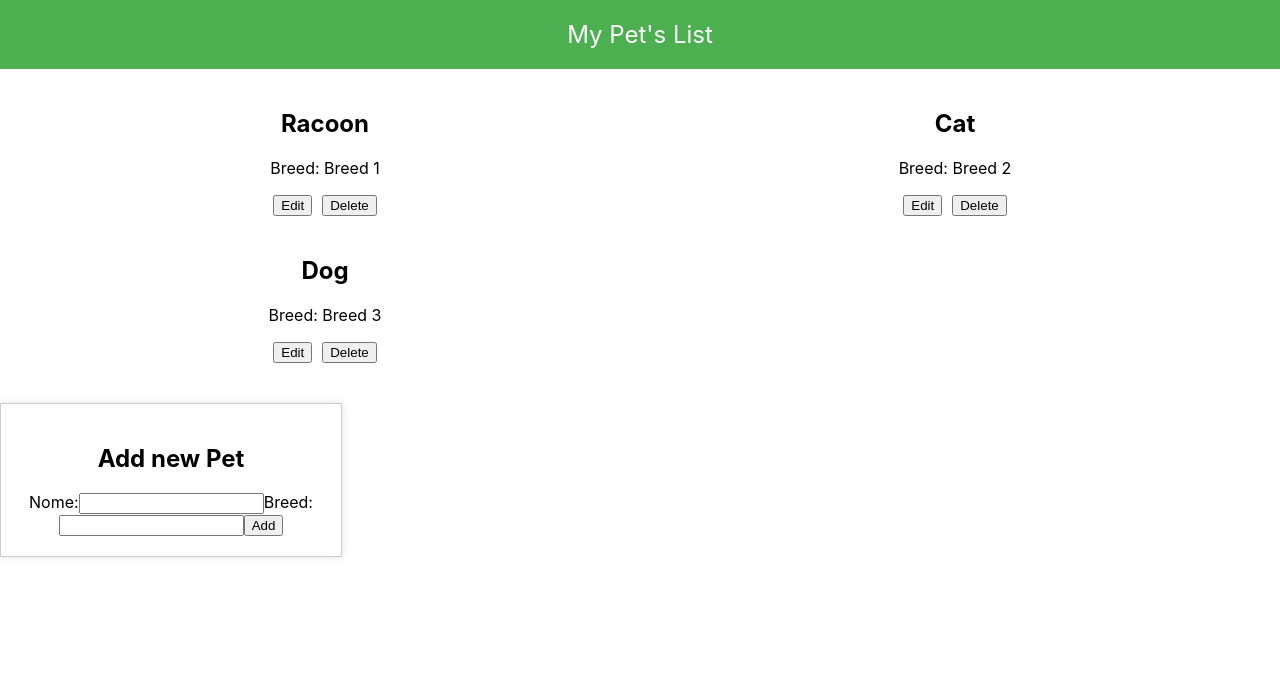
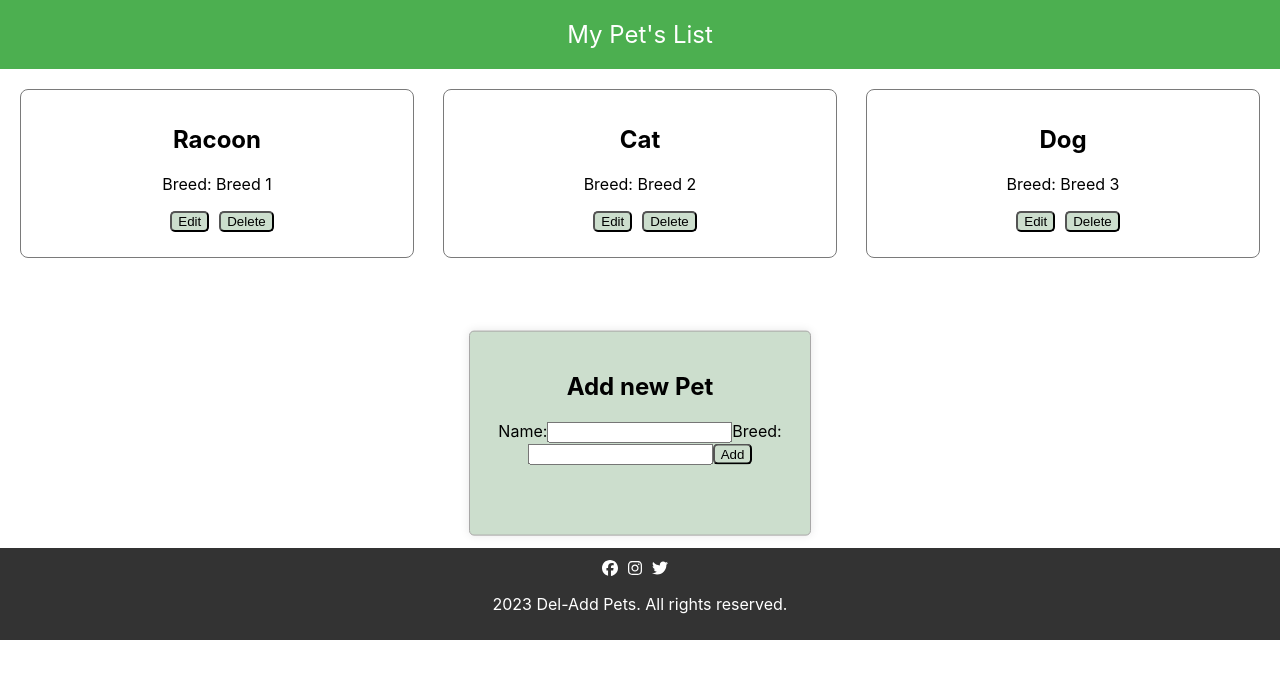
Before and after one commit to vivignutz/deladdpets, a React (Create React App) app: page / in a window 1280 px wide. Both pictures are taken after a click on the button "Add Pet". Shown: the top 678 px of the page. Built offline with nearby package versions, Linux system fonts and the light colour scheme.

Commit message:
Styled cards, app, footer, added button

```diff
--- a/package.json
+++ b/package.json
@@ -3,6 +3,9 @@
   "version": "0.1.0",
   "private": true,
   "dependencies": {
+    "@fortawesome/fontawesome-svg-core": "^6.5.1",
+    "@fortawesome/free-brands-svg-icons": "^6.5.1",
+    "@fortawesome/react-fontawesome": "^0.2.0",
     "@testing-library/jest-dom": "^5.17.0",
     "@testing-library/react": "^13.4.0",
     "@testing-library/user-event": "^13.5.0",
--- a/src/App.css
+++ b/src/App.css
@@ -9,6 +9,7 @@ body {
 }
 
 .Header {
+  position: static;
   background-color: #4caf50;
   padding: 20px;
   text-align: center;
@@ -43,3 +44,26 @@ body {
   font-size: 16px;
   margin-top: 10px;
 }
+
+.form-container {
+  position: relative;
+  margin-top: 10px;
+}
+
+.footer-container {
+  background-color: #333;
+  color: white;
+  text-align: center;
+  padding: 10px;
+}
+
+.footer-content {
+  display: flex;
+  flex-direction: column;
+}
+
+.social-media-links a {
+  color: white;
+  margin-right: 10px;
+  text-decoration: none;
+}
--- a/src/App.js
+++ b/src/App.js
@@ -1,6 +1,7 @@
 import React, { useState } from 'react';
 import PetList from './PetList';
 import Header from './Header';
+import Footer from './Footer';
 import './App.css';
 
 function App() {
@@ -14,8 +15,7 @@ function App() {
     <div className="App">
       <Header />
       <PetList pets={pets} setPets={setPets} />
-      {/* Aqui está faltando o componente Footer. Certifique-se de importá-lo e defini-lo */}
-      {/* <Footer /> */}
+      <Footer />
     </div>
   );
 }
--- a/src/Footer.css
+++ b/src/Footer.css
@@ -0,0 +1,15 @@
+footer {
+    background-color: #333;
+    color: white;
+    text-align: center;
+    padding: 20px;
+}
+
+.footer-content {
+    display: flex;
+    flex-direction: column;
+}
+
+.social-media-links {
+    margin-bottom: 15px;
+}
--- a/src/Footer.js
+++ b/src/Footer.js
@@ -1,12 +1,21 @@
 import React from "react";
+import { FontAwesomeIcon } from "@fortawesome/react-fontawesome";
+import { faFacebook, faInstagram, faTwitter } from "@fortawesome/free-brands-svg-icons";
 
 const Footer = () => {
-const message = "This is a footer under construction.";
+    const message = "2023 Del-Add Pets. All rights reserved.";
 
     return (
-    <footer>
-        <h4>{message}</h4>
-    </footer>
+        <footer className="footer-container">
+            <div className="footer-content">
+                <div className="social-media-links">
+                    <a href="https://facebook.com/"><FontAwesomeIcon icon={faFacebook} /></a>
+                    <a href="https://instagram.com/"><FontAwesomeIcon icon={faInstagram} /></a>
+                    <a href="https://twitter.com/"><FontAwesomeIcon icon={faTwitter} /></a>
+                </div>
+                <p>{message}</p>
+            </div>
+        </footer>
     );
 }
 
--- a/src/PetCard.css
+++ b/src/PetCard.css
@@ -0,0 +1,20 @@
+.pet-card {
+    border: 1px solid #7a7a7a;
+    border-radius: 10px;
+    padding: 15px;
+    margin-bottom: 20px;
+    background-color: #fff;
+}
+
+.button-group {
+    margin-top: 10px;
+}
+
+.delete-button,
+.edit-button,
+.add-pet-button {
+    margin-left: 10px;
+    margin-bottom: 10px;
+    background-color: #ccdecd;
+    border-radius: 5px;
+}
--- a/src/PetCard.js
+++ b/src/PetCard.js
@@ -36,7 +36,6 @@ function PetCard({ pet, setPets }) {
         <>
           <label>
             Name:
-            Name:
             <input
               type="text"
               name="name"
@@ -46,16 +45,14 @@ function PetCard({ pet, setPets }) {
           </label>
           <label>
             Breed:
-            Breed:
             <input
+              className='input'
               type="text"
               name="breed"
               value={editedPet.breed}
               onChange={handleChange}
             />
           </label>
-          <button onClick={handleSave}>Save</button>
-          <button onClick={handleCancel}>Cancel</button>
           <button onClick={handleSave}>Save</button>
           <button onClick={handleCancel}>Cancel</button>
         </>
--- a/src/PetList.css
+++ b/src/PetList.css
@@ -7,10 +7,17 @@
 }
 
 .pet-card {
-  width: calc(50% - 10px);
+  width: calc(30% - 10px);
+  border: 1px solid #7a7a7a;
+  border-radius: 8px;
+  padding: 15px;
   margin-bottom: 20px;
-  border-color: #7a7a7a;
-  border-radius: 5%;
+  background-color: #fff;
+}
+
+.input {
+  width: auto;
+  padding-right: 10px;
 }
 
 .button-group {
@@ -19,17 +26,50 @@
 
 .delete-button {
   margin-left: 10px;
+  margin-bottom: 10px;
+  background-color: #ccdecd;
+  border-radius: 5px;
+}
+
+.edit-button {
+  margin-left: 10px;
+  margin-bottom: 10px;
+  background-color: #ccdecd;
+  border-radius: 5px;
+}
+
+.add-pet-button {
+/*   margin-left: 10px; */
+  margin-bottom: 50px;
+  background-color: #ccdecd;
+  border-radius: 5px;
 }
 
 .add-pet-form {
   margin-top: 20px;
-  border: 1px solid #ccc;
+  border: 1px solid #a8a7a7;
+  border-radius: 5px;
   padding: 20px;
   width: 300px;
   box-shadow: 0 0 10px rgba(0, 0, 0, 0.1);
+  background-color: #ccdecd;
 }
 
-.PetCard {
+.form-container {
+  min-height: 250px;
+}
+
+.centered-form {
+  position: absolute;
+  top: 50%;
+  left: 50%;
+  transform: translate(-50%, -50%);
+  display: flex;
+  flex-direction: column;
+  align-items: center;
+}
+
+/* .PetCard {
   margin: 10px;
   padding: 15px;
   border: 1px solid #ddd;
@@ -37,9 +77,9 @@
   box-shadow: 0 2px 4px rgba(0, 0, 0, 0.1);
   background-color: #fff;
   max-width: 300px;
-}
+} */
 
-.button {
+/* .button {
   background-color: #4caf50;
   color: white;
   padding: 10px 20px;
@@ -48,8 +88,8 @@
   cursor: pointer;
   font-size: 16px;
   margin-top: 10px;
-}
+} */
 
-.add-button {
+/* .add-button {
   background-color: #2196f3;
-}
+} */
--- a/src/PetList.js
+++ b/src/PetList.js
@@ -1,4 +1,4 @@
-// src/PetList.js
+/* // src/PetList.js
 import React, { useState } from 'react';
 import PetCard from './PetCard';
 import './PetList.css';
@@ -42,9 +42,130 @@ function PetList({ pets, setPets }) {
           </button>
         </div>
       )}
-      {!showForm && <button onClick={() => setShowForm(!showForm)}>Add Pet</button>}
+      {!showForm && <div className={`add-pet-form centered-form`}> <button className='add-pet-button' onClick={() => setShowForm(!showForm)}>Add Pet</button>}
     </div>
   );
 }
 
 export default PetList;
+ */
+/*
+import React, { useState } from 'react';
+import PetCard from './PetCard';
+import './PetList.css';
+
+function PetList({ pets, setPets }) {
+  const [newPet, setNewPet] = useState({ name: '', breed: '' });
+  const [showForm, setShowForm] = useState(false);
+
+  const handleAddPet = () => {
+    setPets((prevPets) => [...prevPets, { ...newPet, id: Date.now() }]);
+    setNewPet({ name: '', breed: '' });
+    setShowForm(false);
+  };
+
+  const handleChange = (e) => {
+    const { name, value } = e.target;
+    setNewPet((prevPet) => ({ ...prevPet, [name]: value }));
+  };
+
+  return (
+    <div className="pet-list">
+      <div className="pet-card-container">
+        {pets.map((pet) => (
+          <PetCard key={pet.id} pet={pet} setPets={setPets} className="pet-card" />
+        ))}
+      </div>
+      <div className="form-container">
+        {showForm && (
+          <div className="centered-form">
+            <div className="add-pet-form">
+              <h2>Add new Pet</h2>
+              <label>
+                Name:
+                <input type="text" name="name" value={newPet.name} onChange={handleChange} />
+              </label>
+              <label>
+                Breed:
+                <input type="text" name="breed" value={newPet.breed} onChange={handleChange} />
+              </label>
+              <button className="add-pet-button" onClick={handleAddPet}>
+                Add
+              </button>
+            </div>
+          </div>
+        )}
+        {!showForm && (
+          <div className="centered-form">
+            <button className='add-pet-button' onClick={() => setShowForm(!showForm)}>
+              Add Pet
+            </button>
+          </div>
+        )}
+      </div>
+    </div>
+  );
+}
+
+export default PetList; */
+
+// PetList.js
+
+import React, { useState } from 'react';
+import PetCard from './PetCard';
+import './PetList.css';
+
+function PetList({ pets, setPets }) {
+  const [newPet, setNewPet] = useState({ name: '', breed: '' });
+  const [showForm, setShowForm] = useState(false);
+
+  const handleAddPet = () => {
+    setPets((prevPets) => [...prevPets, { ...newPet, id: Date.now() }]);
+    setNewPet({ name: '', breed: '' });
+    setShowForm(false);
+  };
+
+  const handleChange = (e) => {
+    const { name, value } = e.target;
+    setNewPet((prevPet) => ({ ...prevPet, [name]: value }));
+  };
+
+  return (
+    <div className="pet-list">
+      <div className="pet-card-container">
+        {pets.map((pet) => (
+          <PetCard key={pet.id} pet={pet} setPets={setPets} className="pet-card" />
+        ))}
+      </div>
+      <div className="form-container">
+        {showForm && (
+          <div className="centered-form">
+            <div className="add-pet-form">
+              <h2>Add new Pet</h2>
+              <label>
+                Name:
+                <input type="text" name="name" value={newPet.name} onChange={handleChange} />
+              </label>
+              <label>
+                Breed:
+                <input type="text" name="breed" value={newPet.breed} onChange={handleChange} />
+              </label>
+              <button className="add-pet-button" onClick={handleAddPet}>
+                Add
+              </button>
+            </div>
+          </div>
+        )}
+        {!showForm && (
+          <div className="centered-form">
+            <button className='add-pet-button' onClick={() => setShowForm(!showForm)}>
+              Add Pet
+            </button>
+          </div>
+        )}
+      </div>
+    </div>
+  );
+}
+
+export default PetList;
--- a/src/index.js
+++ b/src/index.js
@@ -3,6 +3,11 @@ import ReactDOM from 'react-dom/client';
 import './index.css';
 import App from './App';
 import reportWebVitals from './reportWebVitals';
+import { library } from "@fortawesome/fontawesome-svg-core";
+import { faFacebook, faInstagram, faTwitter } from "@fortawesome/free-brands-svg-icons";
+
+library.add(faFacebook, faInstagram, faTwitter);
+
 
 const root = ReactDOM.createRoot(document.getElementById('root'));
 root.render(
```
Also changed, not shown: 1 other file (tests, documents, lock files or other folders).
